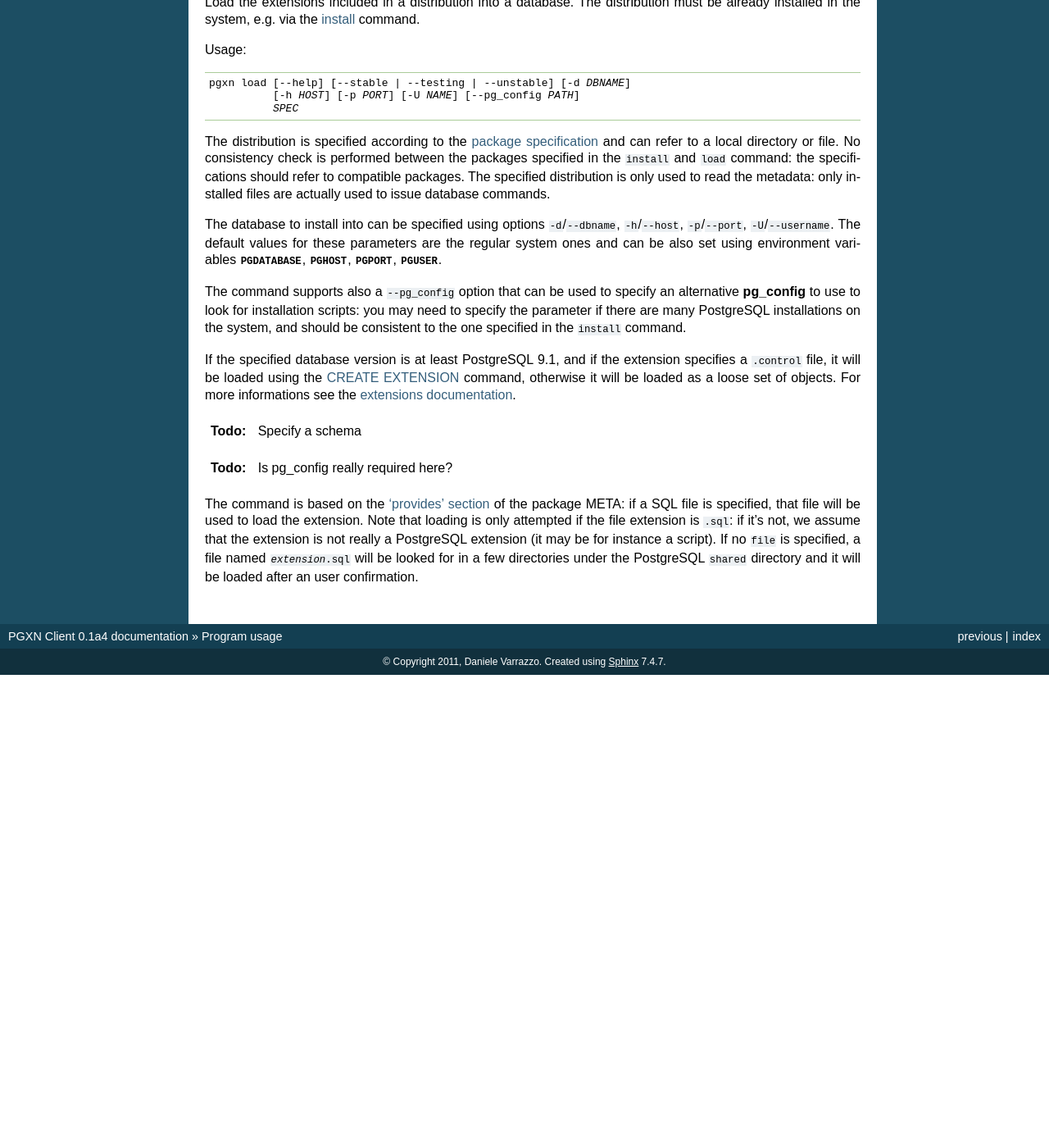
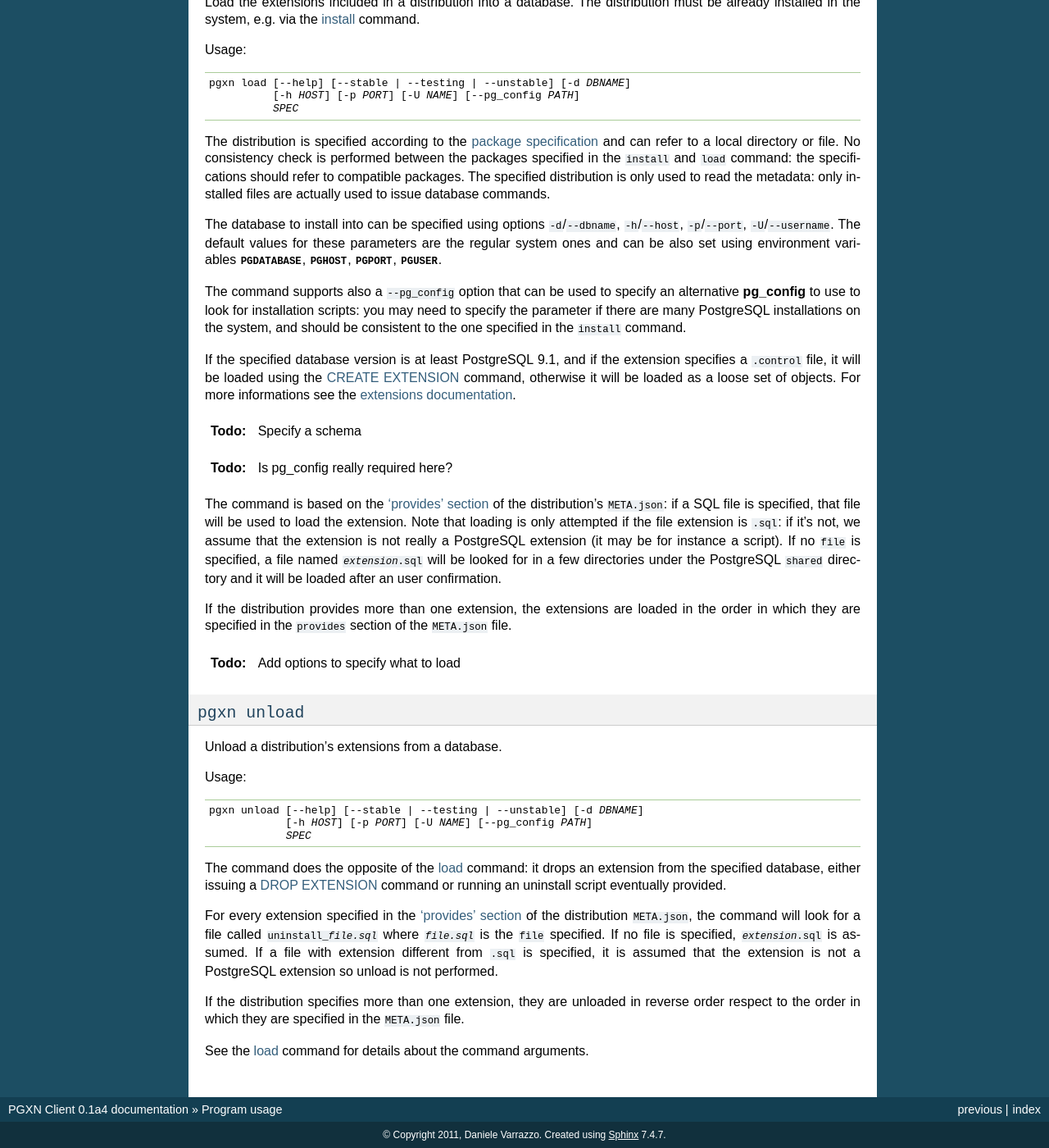
Before and after one commit to pgxn/pgxnclient, a Sphinx documentation site: the page built from docs/usage.rst, in a window 1280 px wide and 1400 px high, scrolled down 1986 px. Shown: the whole window at 82% size. Built offline with Sphinx 7.4.7, drawn with Linux system fonts in a browser that asks for light colours; before the commit the page ends 2809 px from its top, so only the background shows below that; some of the changed text lies outside the part shown.

Commit message:
Added documentation for the unload command

```diff
--- a/docs/usage.rst
+++ b/docs/usage.rst
@@ -181,13 +181,57 @@ For more informations see the `extensions documentation`__.
 .. todo:: Specify a schema
 .. todo:: Is pg_config really required here?
 
-The command is based on the `'provides' section`__ of the package META: if a
-SQL file is specified, that file will be used to load the extension. Note that
-loading is only attempted if the file extension is ``.sql``: if it's not, we
-assume that the extension is not really a PostgreSQL extension (it may be for
-instance a script). If no ``file`` is specified, a file named
-:samp:`{extension}.sql` will be looked for in a few directories under the
-PostgreSQL ``shared`` directory and it will be loaded after an user
+The command is based on the `'provides' section`_ of the distribution's
+``META.json``: if a SQL file is specified, that file will be used to load the
+extension. Note that loading is only attempted if the file extension is
+``.sql``: if it's not, we assume that the extension is not really a PostgreSQL
+extension (it may be for instance a script). If no ``file`` is specified, a
+file named :samp:`{extension}.sql` will be looked for in a few directories
+under the PostgreSQL ``shared`` directory and it will be loaded after an user
 confirmation.
 
-.. __: http://pgxn.org/spec/#provides
+If the distribution provides more than one extension, the extensions are
+loaded in the order in which they are specified in the ``provides`` section of
+the ``META.json`` file.
+
+
+.. _'provides' section: http://pgxn.org/spec/#provides
+
+.. todo:: Add options to specify what to load
+
+
+.. _unload:
+
+``pgxn unload``
+---------------
+
+Unload a distribution's extensions from a database.
+
+Usage:
+
+.. parsed-literal::
+    :class: pgxn-unload
+
+    pgxn unload [--help] [--stable | --testing | --unstable] [-d *DBNAME*]
+                [-h *HOST*] [-p *PORT*] [-U *NAME*] [--pg_config *PATH*]
+                *SPEC*
+
+The command does the opposite of the load_ command: it drops an extension from
+the specified database, either issuing a `DROP EXTENSION`_ command or running
+an uninstall script eventually provided.
+
+For every extension specified in the `'provides' section`_ of the
+distribution ``META.json``, the command will look for a file called
+:samp:`uninstall_{file.sql}` where :samp:`{file.sql}` is the ``file``
+specified. If no file is specified, :samp:`{extension}.sql` is assumed. If
+a file with extension different from ``.sql`` is specified, it is
+assumed that the extension is not a PostgreSQL extension so unload is not
+performed.
+
+If the distribution specifies more than one extension, they are unloaded in
+reverse order respect to the order in which they are specified in the
+``META.json`` file.
+
+.. _DROP EXTENSION: http://www.postgresql.org/docs/9.1/static/sql-dropextension.html
+
+See the load_ command for details about the command arguments.
```
